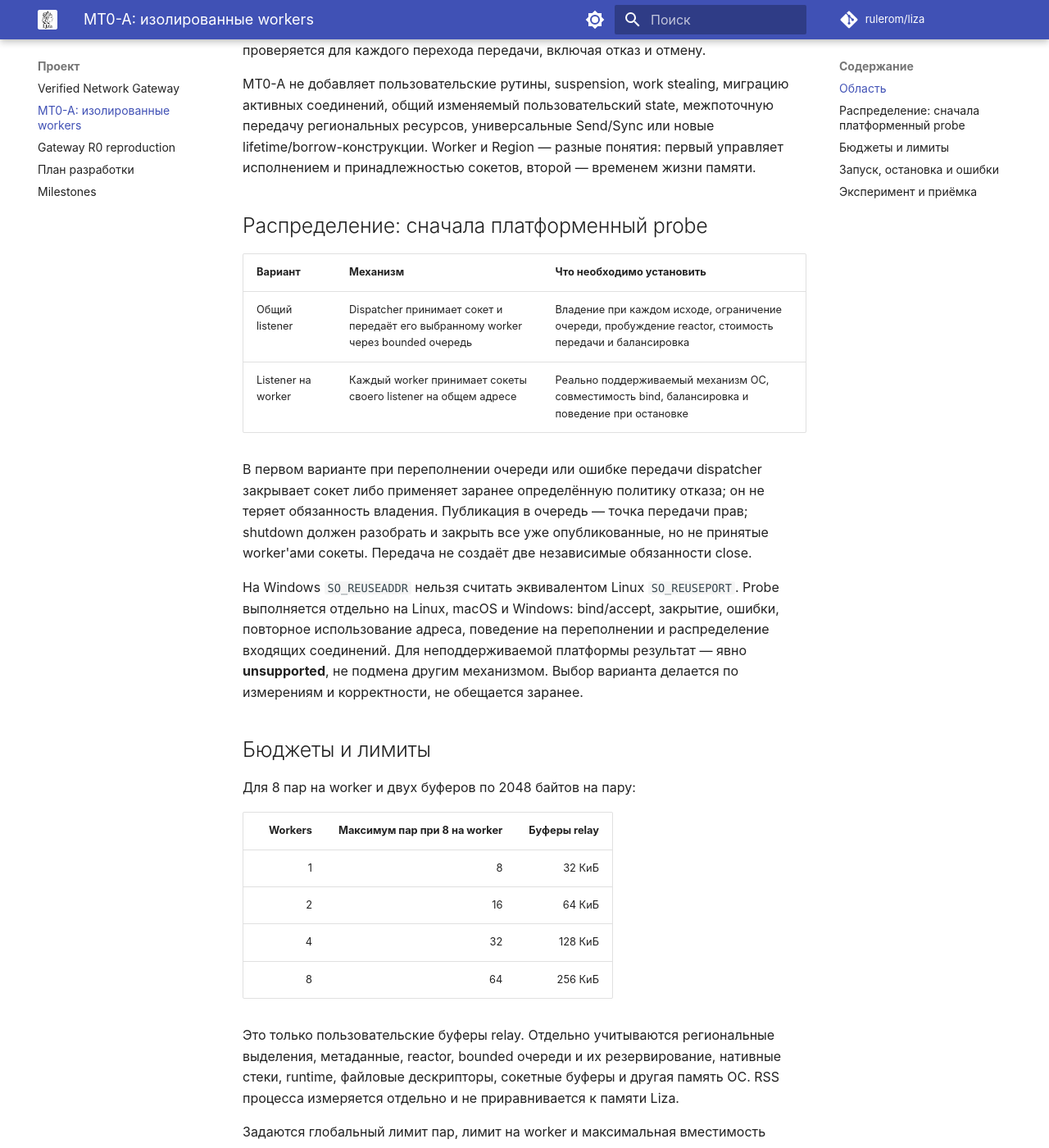
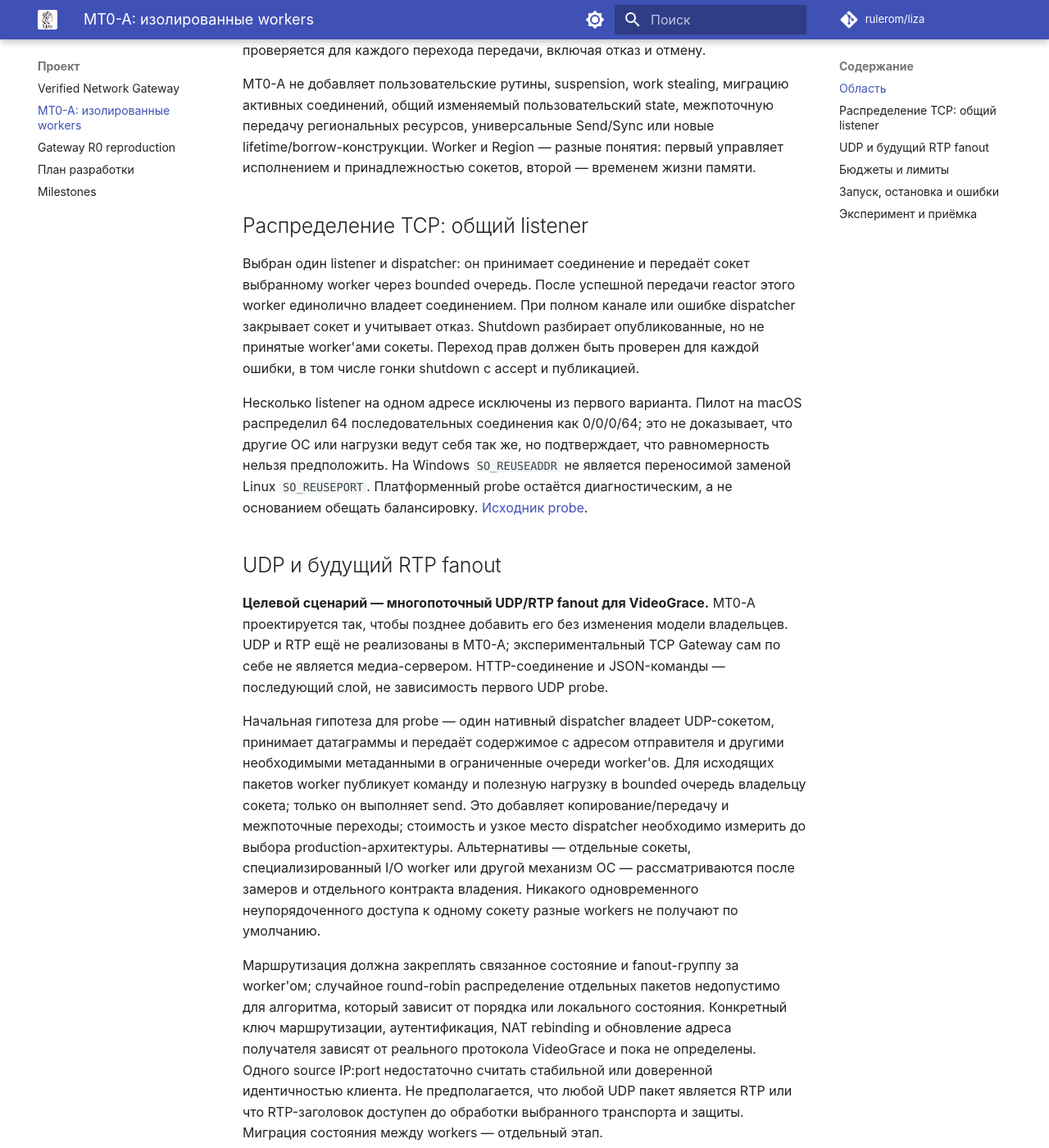
Before and after one commit to rulerom/liza, an MkDocs documentation site: the page built from docs/mt0a-workers.md, in a window 1280 px wide and 1400 px high, scrolled down 702 px. Shown: the whole window at 82% size. Built offline with MkDocs 1.6.1 and Material for MkDocs 9.7.7, drawn with Linux system fonts in a browser that asks for light colours; comment, search, counter and statistics services are not loaded; some of the changed text lies outside the part shown.

Commit message:
docs: define UDP and RTP constraints for isolated workers

```diff
--- a/docs/mt0a-workers.md
+++ b/docs/mt0a-workers.md
@@ -32,25 +32,73 @@
 lifetime/borrow-конструкции. Worker и Region — разные понятия: первый управляет
 исполнением и принадлежностью сокетов, второй — временем жизни памяти.
 
-## Распределение: сначала платформенный probe
+## Распределение TCP: общий listener
 
-| Вариант | Механизм | Что необходимо установить |
-| --- | --- | --- |
-| Общий listener | Dispatcher принимает сокет и передаёт его выбранному worker через bounded очередь | Владение при каждом исходе, ограничение очереди, пробуждение reactor, стоимость передачи и балансировка |
-| Listener на worker | Каждый worker принимает сокеты своего listener на общем адресе | Реально поддерживаемый механизм ОС, совместимость bind, балансировка и поведение при остановке |
+Выбран один listener и dispatcher: он принимает соединение и передаёт сокет
+выбранному worker через bounded очередь. После успешной передачи reactor этого
+worker единолично владеет соединением. При полном канале или ошибке dispatcher
+закрывает сокет и учитывает отказ. Shutdown разбирает опубликованные, но не
+принятые worker'ами сокеты. Переход прав должен быть проверен для каждой ошибки,
+в том числе гонки shutdown с accept и публикацией.
 
-В первом варианте при переполнении очереди или ошибке передачи dispatcher
-закрывает сокет либо применяет заранее определённую политику отказа; он не
-теряет обязанность владения. Публикация в очередь — точка передачи прав;
-shutdown должен разобрать и закрыть все уже опубликованные, но не принятые
-worker'ами сокеты. Передача не создаёт две независимые обязанности close.
+Несколько listener на одном адресе исключены из первого варианта. Пилот на macOS
+распределил 64 последовательных соединения как 0/0/0/64; это не доказывает,
+что другие ОС или нагрузки ведут себя так же, но подтверждает, что равномерность
+нельзя предположить. На Windows `SO_REUSEADDR` не является переносимой заменой
+Linux `SO_REUSEPORT`. Платформенный probe остаётся диагностическим, а не
+основанием обещать балансировку. [Исходник probe](https://github.com/rulerom/liza/pull/46).
 
-На Windows `SO_REUSEADDR` нельзя считать эквивалентом Linux `SO_REUSEPORT`.
-Probe выполняется отдельно на Linux, macOS и Windows: bind/accept, закрытие,
-ошибки, повторное использование адреса, поведение на переполнении и распределение
-входящих соединений. Для неподдерживаемой платформы результат — явно
-**unsupported**, не подмена другим механизмом. Выбор варианта делается по
-измерениям и корректности, не обещается заранее.
+## UDP и будущий RTP fanout
+
+**Целевой сценарий — многопоточный UDP/RTP fanout для VideoGrace.** MT0-A
+проектируется так, чтобы позднее добавить его без изменения модели владельцев.
+UDP и RTP ещё не реализованы в MT0-A; экспериментальный TCP Gateway сам по себе
+не является медиа-сервером. HTTP-соединение и JSON-команды — последующий слой,
+не зависимость первого UDP probe.
+
+Начальная гипотеза для probe — один нативный dispatcher владеет UDP-сокетом,
+принимает датаграммы и передаёт содержимое с адресом отправителя и другими
+необходимыми метаданными в ограниченные очереди worker'ов. Для исходящих пакетов
+worker публикует команду и полезную нагрузку в bounded очередь владельцу сокета;
+только он выполняет send. Это добавляет копирование/передачу и межпоточные
+переходы; стоимость и узкое место dispatcher необходимо измерить до выбора
+production-архитектуры. Альтернативы — отдельные сокеты, специализированный
+I/O worker или другой механизм ОС — рассматриваются после замеров и отдельного
+контракта владения. Никакого одновременного неупорядоченного доступа к одному
+сокету разные workers не получают по умолчанию.
+
+Маршрутизация должна закреплять связанное состояние и fanout-группу за worker'ом;
+случайное round-robin распределение отдельных пакетов недопустимо для алгоритма,
+который зависит от порядка или локального состояния. Конкретный ключ маршрутизации,
+аутентификация, NAT rebinding и обновление адреса получателя зависят от реального
+протокола VideoGrace и пока не определены. Одного source IP:port недостаточно
+считать стабильной или доверенной идентичностью клиента. Не предполагается, что
+любой UDP пакет является RTP или что RTP-заголовок доступен до обработки выбранного
+транспорта и защиты. Миграция состояния между workers — отдельный этап.
+
+Границы и отказы UDP фиксируются явно:
+
+- датаграмма — отдельное сообщение; пустая датаграмма допустима и не означает EOF;
+- задаются максимальная длина входа и бюджет пакетов/байтов, включая ожидающие
+  публикации и fanout-выходы; скрытые неограниченные очереди запрещены;
+- усечённая ОС датаграмма не должна незаметно выдаваться за полную; получение
+  признака усечения и различия платформ проверяются отдельным probe;
+- при заполненной очереди определяется политика drop и счётчик, без частичной
+  публикации одного сообщения; порядок и причина отказа observable;
+- перегрузка одного потока или медленный получатель не должны создавать
+  неограниченное накопление; политика fanout при частичном отказе задаётся явно;
+- send сообщает локальный исход, но UDP не гарантирует доставку, порядок или
+  отсутствие дубликатов. Приложение не обещает их без отдельного протокола.
+
+Следующий UDP probe проверяет реальные пакеты, граничные размеры и truncation,
+разные источники, насыщение очередей, конкурирующие вход/выход и остановку во
+время нагрузки на Linux/macOS/Windows. Для RTP добавляются duplicate/reorder,
+потери, повторное использование идентификаторов и фан-аут одному и нескольким
+получателям. Только после согласования формата VideoGrace определяется
+фактический разбор пакета и корректность маршрутизации. Результаты сравниваются
+по потерям, задержкам, CPU worker'ов и dispatcher, syscall rate и памяти, а не
+только по throughput. 100-Мбитная сеть не показывает предельную скорость узла;
+нагрузку запускают так, чтобы не искажать действующие звонки.
 
 ## Бюджеты и лимиты
 
```
